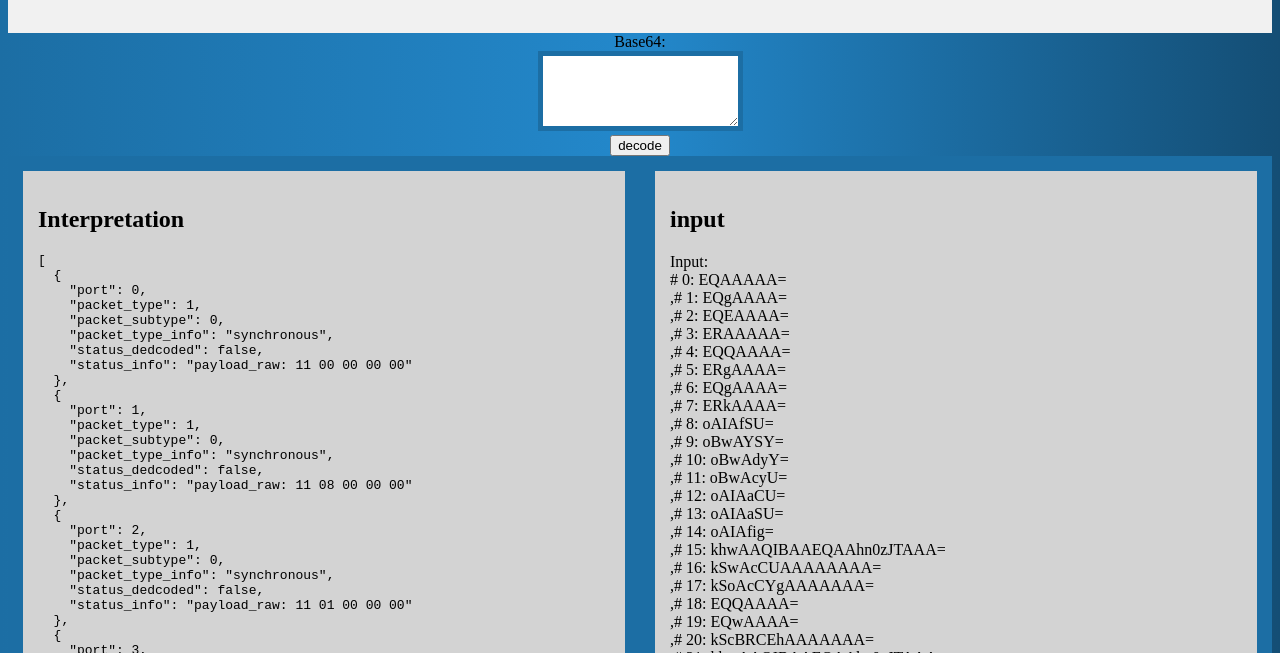
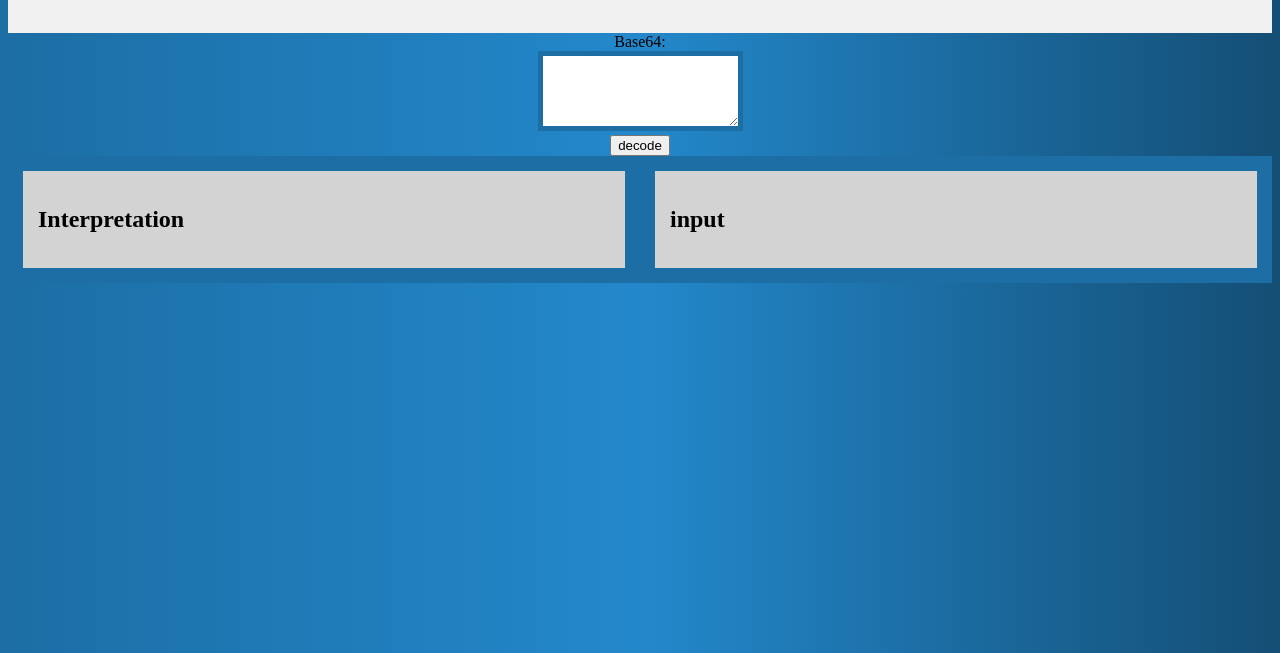
Before and after one commit to studierendenwerk-ulm/payload-decoder-zenner-easy-protect-radio-lora, a plain HTML site: page index.html in a window 1280 px wide. Both pictures are taken after a click on the button "decode". Shown: the part 147-800 px from the top of the page. Drawn offline with Linux system fonts and the light colour scheme.

Commit message:
index html decoder function

```diff
--- a/index.html
+++ b/index.html
@@ -104,8 +104,8 @@ Base64:<br> <label for="textInput"></label><textarea id="textInput"></textarea>
      * The following code is for testing purposes only and does not apply to the decoder itself.
      ************************************************************************************************************/
     function decodeFromHTML() {
-        //let input = document.getElementById('textInput').value;
-        let input = "EQAAAAA= EQgAAAA= EQEAAAA= ERAAAAA= EQQAAAA= ERgAAAA= EQgAAAA= ERkAAAA= oAIAfSU= oBwAYSY= oBwAdyY= oBwAcyU= oAIAaCU= oAIAaSU= oAIAfig= khwAAQIBAAEQAAhn0zJTAAA= kSwAcCUAAAAAAAA= kSoAcCYgAAAAAAA= EQQAAAA= EQwAAAA= kScBRCEhAAAAAAA= khwAAQIBAAEQAAhn0zJTAAA= oAIASSE=";
+        let input = document.getElementById('textInput').value;
+        //let input = "EQAAAAA= EQgAAAA= EQEAAAA= ERAAAAA= EQQAAAA= ERgAAAA= EQgAAAA= ERkAAAA= oAIAfSU= oBwAYSY= oBwAdyY= oBwAcyU= oAIAaCU= oAIAaSU= oAIAfig= khwAAQIBAAEQAAhn0zJTAAA= kSwAcCUAAAAAAAA= kSoAcCYgAAAAAAA= EQQAAAA= EQwAAAA= kScBRCEhAAAAAAA= khwAAQIBAAEQAAhn0zJTAAA= oAIASSE=";
         let inOut = (input).split(" ");
         let inOutT = inOut.map(function (value,index,array) {
             return "# " + index + ": " + value + "<br>";
```
